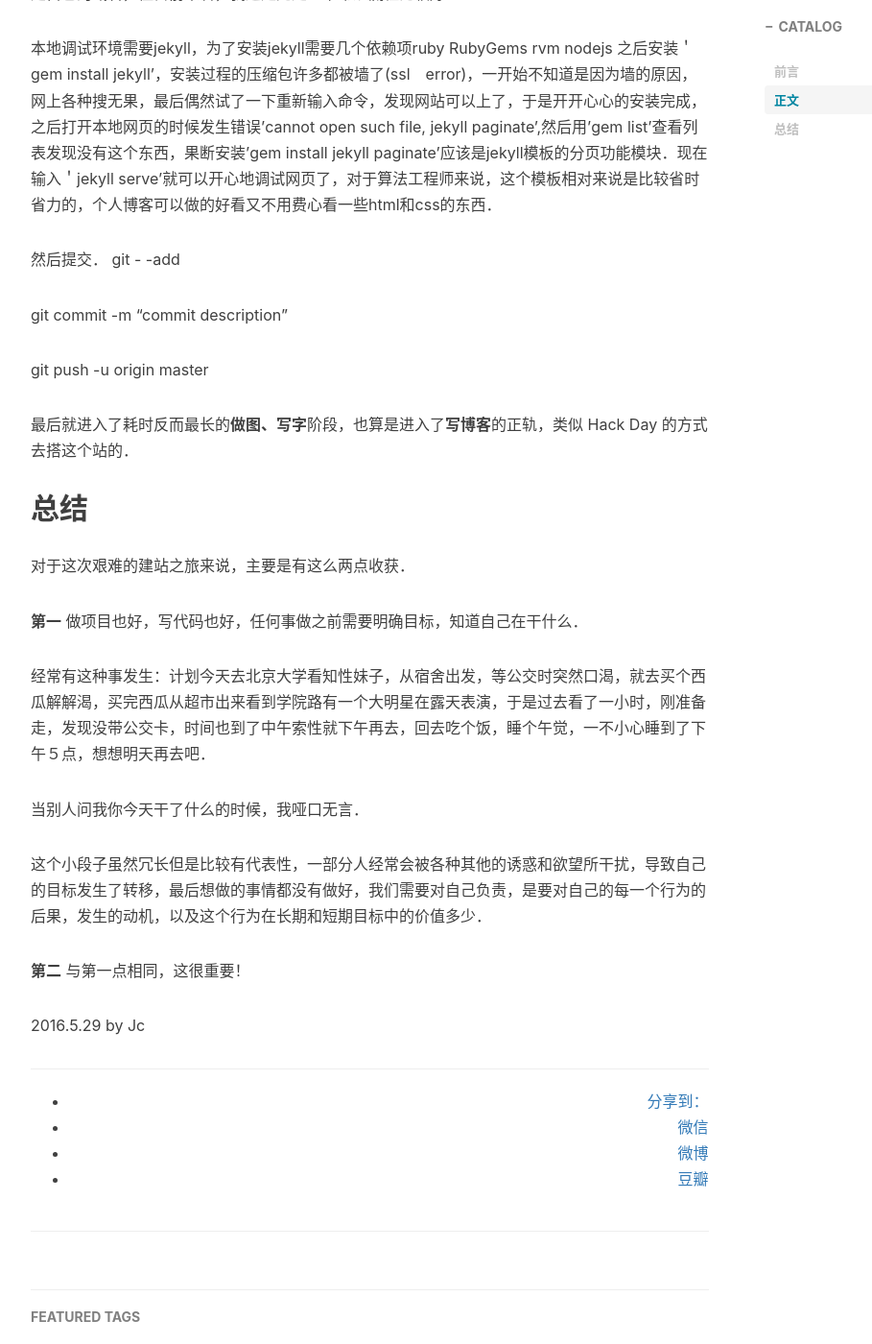
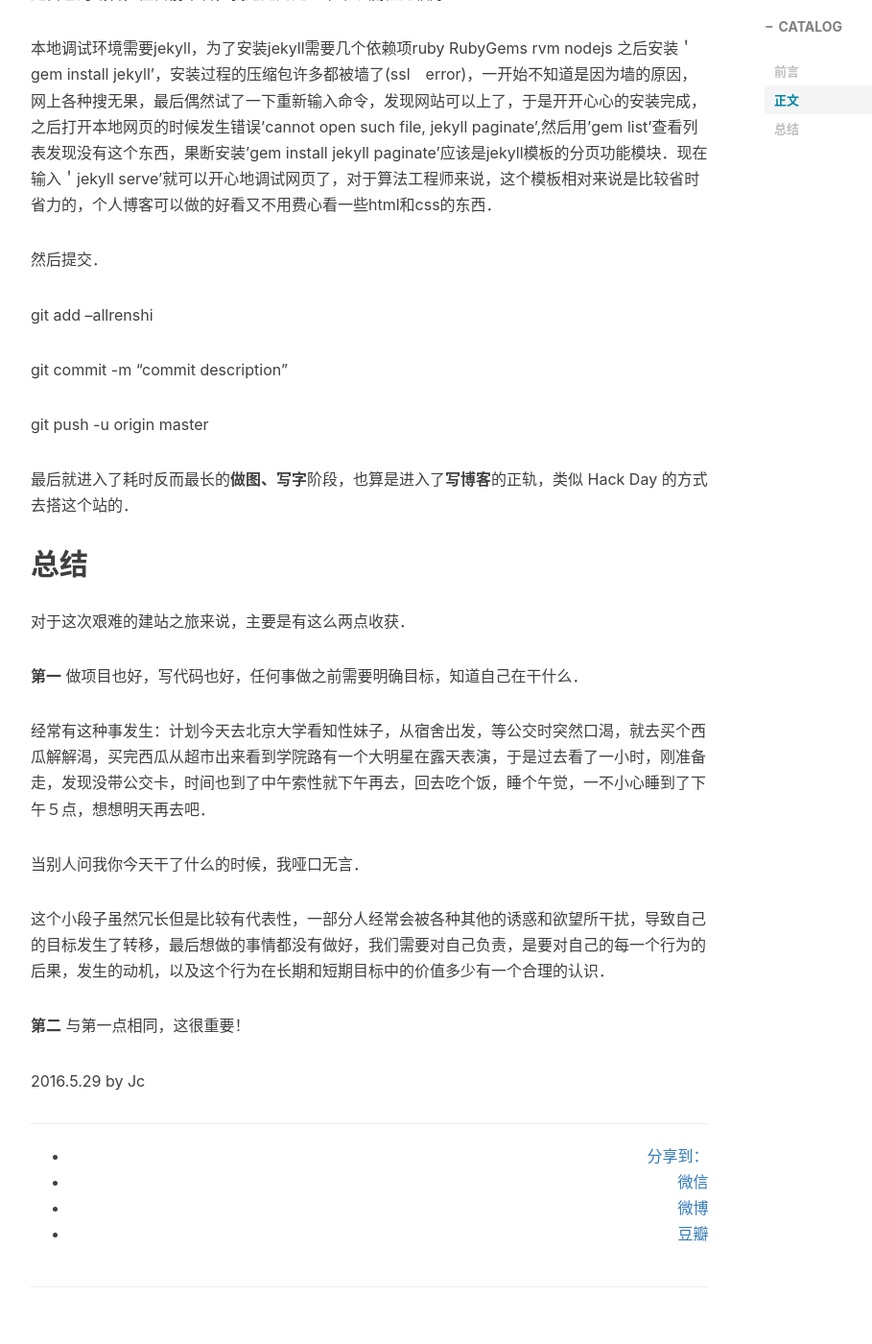
Before and after one commit to wangjiachun/wangjiachun.github.io, a Jekyll site: the page built from _posts/2016-05-29-hello.markdown, in a window 1280 px wide and 1400 px high, scrolled down 2127 px. Shown: the whole window at 96% size, without its empty margins (233-1142 px from the left). Built offline with Jekyll 4.4.1, drawn with Linux system fonts in a browser that asks for light colours; nearby versions of some CDN libraries; comment, search, counter and statistics services are not loaded.

Commit message:
Update 2016-05-29-hello.markdown

```diff
--- a/_posts/2016-05-29-hello.markdown
+++ b/_posts/2016-05-29-hello.markdown
@@ -67,7 +67,8 @@ username是自己的github账号，projectname是要下载的项目名字．现
 之后安装＇gem install jekyll'，安装过程的压缩包许多都被墙了(ssl　error)，一开始不知道是因为墙的原因，网上各种搜无果，最后偶然试了一下重新输入命令，发现网站可以上了，于是开开心心的安装完成，之后打开本地网页的时候发生错误'cannot open such file, jekyll paginate',然后用'gem list'查看列表发现没有这个东西，果断安装'gem install jekyll paginate'应该是jekyll模板的分页功能模块．现在输入＇jekyll serve'就可以开心地调试网页了，对于算法工程师来说，这个模板相对来说是比较省时省力的，个人博客可以做的好看又不用费心看一些html和css的东西．
 
 然后提交．
-git - -add
+
+git add --allrenshi
 
 git commit -m "commit description"
 
@@ -86,7 +87,7 @@ git push -u origin master
 
 当别人问我你今天干了什么的时候，我哑口无言．
 
-这个小段子虽然冗长但是比较有代表性，一部分人经常会被各种其他的诱惑和欲望所干扰，导致自己的目标发生了转移，最后想做的事情都没有做好，我们需要对自己负责，是要对自己的每一个行为的后果，发生的动机，以及这个行为在长期和短期目标中的价值多少．
+这个小段子虽然冗长但是比较有代表性，一部分人经常会被各种其他的诱惑和欲望所干扰，导致自己的目标发生了转移，最后想做的事情都没有做好，我们需要对自己负责，是要对自己的每一个行为的后果，发生的动机，以及这个行为在长期和短期目标中的价值多少有一个合理的认识．
 
 **第二**  与第一点相同，这很重要！
 
```
